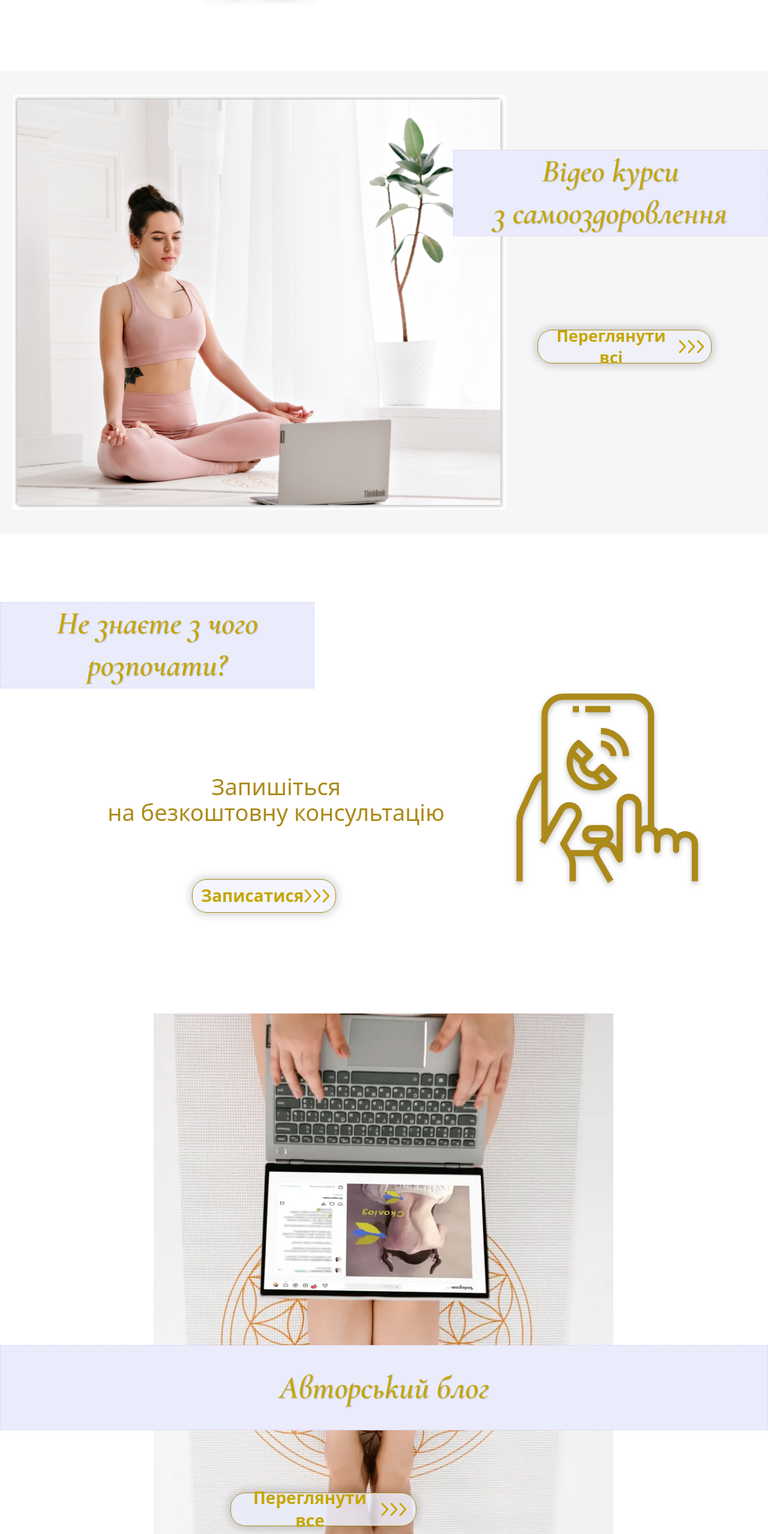
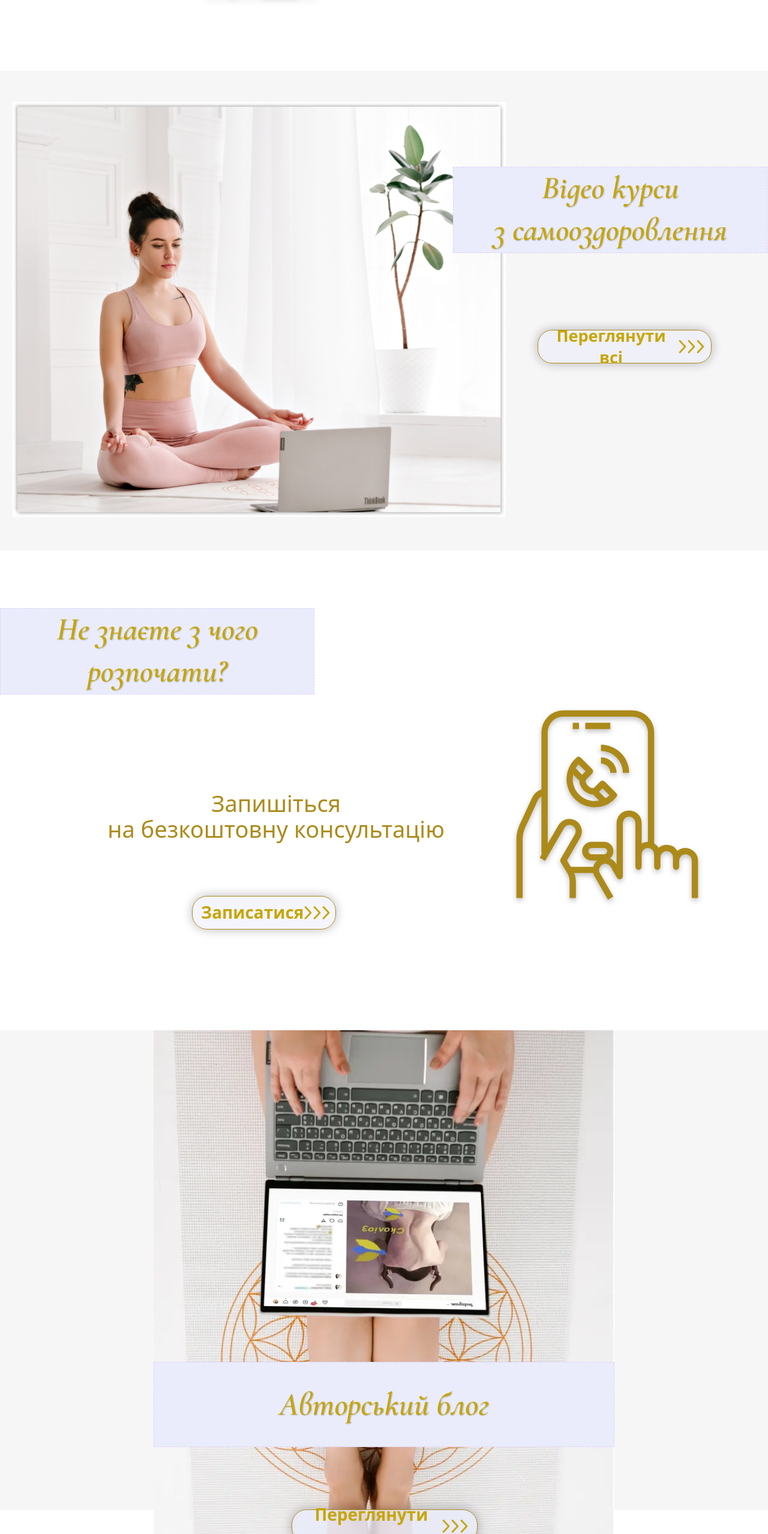
Before and after one commit to Kryassan/my-clever-body, a website built with Parcel: page src/index.html in a window 1280 px wide. Shown: the part 1482-4040 px from the top of the page at 60% size. Built offline with nearby package versions, Linux system fonts and the light colour scheme.

Commit message:
courses -blog 768 fixed

```diff
--- a/src/partials/blog.html
+++ b/src/partials/blog.html
@@ -1,4 +1,5 @@
 <section class="blog">
+    <div class="blog__inner">
         <div class="container">
             <span class="blog__title--box">
                 <h2 class="blog__title">Авторський блог</h2>
@@ -12,4 +13,5 @@
                 </div>
             </a>
         </div>
+    </div>
 </section>
--- a/src/partials/courses.html
+++ b/src/partials/courses.html
@@ -1,6 +1,7 @@
 <section class="courses">
+    <div class="courses__inner">
         <div class="container">
-        <div class="courses__picture"></div>
+            <div class="courses__picture">
                 <span class="courses__title--box">
                     <h2 class="courses__title">Відео курси <br> з самооздоровлення</h2>
                 </span>
@@ -13,4 +14,6 @@
                     </div>
                 </a>
             </div>
+        </div>
+    </div>
 </section>
--- a/src/sass/partials/_blog.scss
+++ b/src/sass/partials/_blog.scss
@@ -1,11 +1,45 @@
 .blog {
+    background-color: $background;
+
+    @media screen and (min-width: 360px) {
+        height: 800px;
+    }
+
+    @media screen and (min-width: 393px) {
+        height: 873px;
+    }
+
+    @media screen and (min-width: 768px) {
+        height: 1024px;
+    }
+
+    @media screen and (min-width: 1280px) {
+        height: 800px;
+    }
+
+    @media screen and (min-width: 1366px) {
+        height: 768px;
+    }
+
+    @media screen and (min-width: 1536px) {
+        height: 864px;
+    }
+
+    @media screen and (min-width: 1920px) {
+        height: 1080px;
+    }
+}
+
+.blog__inner {
     position: relative;
+    margin: 0 auto;
     background-position: center;
     background-size: contain;
     background-repeat: no-repeat;
 
     @media screen and (min-width: 360px) {
-        min-height: 800px;
+        width: 360px;
+        height: 800px;
         background-image: url("../images/main/blog/blog360-1x.webp"), url("../images/main/blog/blog360-1x.jpg");
 
         @media screen and (min-device-pixel-ratio: 2),
@@ -16,7 +50,8 @@
     }
 
     @media screen and (min-width: 393px) {
-        min-height: 873px;
+        width: 393px;
+        height: 873px;
         background-image: url("../images/main/blog/blog393-1x.webp"), url("../images/main/blog/blog393-1x.jpg");
 
         @media screen and (min-device-pixel-ratio: 2),
@@ -27,7 +62,8 @@
     }
 
     @media screen and (min-width: 768px) {
-        min-height: 1024px;
+        width: 768px;
+        height: 1024px;
         background-image: url("../images/main/blog/blog768-1x.webp"), url("../images/main/blog/blog768-1x.jpg");
 
         @media screen and (min-device-pixel-ratio: 2),
--- a/src/sass/partials/_connection.scss
+++ b/src/sass/partials/_connection.scss
@@ -41,8 +41,8 @@
 
 .connection__title--box {
     position: absolute;
-    left: 0px;
-    top: 110px;
+    top: 12%;
+    left: 0;
     display: block;
     width: 250px;
     height: 90px;
@@ -50,7 +50,6 @@
     border: 0.5px dashed #DFCDFC;
 
     @media screen and (min-width: 393px) {
-        top: 114px;
         width: 282px;
         height: 94px;
     }
@@ -71,6 +70,7 @@
     }
 
     @media screen and (min-width: 1536px) {
+        top: 14%;
         width: 568px;
         height: 152px;
     }
@@ -221,8 +221,8 @@
 
     @media screen and (min-width: 1280px) {
         position: absolute;
+        top: 72%;
         left: 25%;
-        top: 72%;
     }
 
     @media screen and (min-width: 1536px) {
@@ -230,8 +230,8 @@
     }
 
     @media screen and (min-width: 1920px) {
+        top: 68%;
         left: 27%;
-        top: 68%;
         width: 288px;
         height: 66px;
         padding-left: 20px;
--- a/src/sass/partials/_courses.scss
+++ b/src/sass/partials/_courses.scss
@@ -1,15 +1,46 @@
 .courses {
+    background-color: $background;
+
+    @media screen and (min-width: 360px) {
+        height: 800px;
+    }
+
+    @media screen and (min-width: 393px) {
+        height: 873px;
+    }
+
+    @media screen and (min-width: 768px) {
+        height: 1024px;
+    }
+
+    @media screen and (min-width: 1280px) {
+        height: 800px;
+    }
+
+    @media screen and (min-width: 1366px) {
+        height: 768px;
+    }
+
+    @media screen and (min-width: 1536px) {
+        height: 864px;
+    }
+
+    @media screen and (min-width: 1920px) {
+        height: 1080px;
+    }
+}
+
+.courses__inner {
     position: relative;
     margin: 0 auto;
-    background-color: $background;
+    background-position: center;
+    background-size: contain;
+    background-repeat: no-repeat;
 
-    @media screen and (min-width: 360px) and (max-width: 392px) {
-        // width: 360px;
-        min-height: 800px;
+    @media screen and (min-width: 360px) {
+        width: 360px;
+        height: 800px;
         background-image: url("../images/main/courses/courses360-1x.jpg");
-        background-position: center;
-        background-size: contain;
-        background-repeat: no-repeat;
 
         @media screen and (min-device-pixel-ratio: 2),
             screen and (min-resolution: 192dpi),
@@ -18,13 +49,10 @@
         }
     }
 
-    @media screen and (min-width: 393px) and (max-width: 767px) {
-        // width: 393px;
-        min-height: 873px;
+    @media screen and (min-width: 393px) {
+        width: 393px;
+        height: 873px;
         background-image: url("../images/main/courses/courses393-1x.jpg");
-        background-position: center;
-        background-size: contain;
-        background-repeat: no-repeat;
 
         @media screen and (min-device-pixel-ratio: 2),
             screen and (min-resolution: 192dpi),
@@ -34,34 +62,43 @@
     }
 
     @media screen and (min-width: 768px) {
-        // width: 768px;
+        width: 768px;
+        height: 1024px;
         padding-top: 40px;
         padding-bottom: 40px;
         background-image: none;
     }
 
     @media screen and (min-width: 1280px) {
-        // width: 1280px;
+        width: 1280px;
+        height: 800px;
+        padding-top: 52px;
+        padding-bottom: 52px;
     }
 
     @media screen and (min-width: 1366px) {
-        // width: 1366px;
+        width: 1366px;
+        height: 768px;
+        padding-top: 42px;
+        padding-bottom: 42px;
     }
 
     @media screen and (min-width: 1536px) {
-        // width: 1536px;
+        width: 1536px;
+        height: 864px;
+        padding-top: 57px;
+        padding-bottom: 57px;
     }
 
     @media screen and (min-width: 1920px) {
-        // width: 1920px;
+        width: 1920px;
+        height: 1080px;
+        padding-top: 68px;
+        padding-bottom: 68px;
     }
 }
 
 .courses__picture {
-    @media screen and (max-width: 767px) {
-        display: none;
-    }
-
     @media screen and (min-width: 768px) {
         display: block;
         width: 640px;
@@ -129,8 +166,8 @@
 
 .courses__title--box {
     position: absolute;
-    left: 110px;
-    top: 124px;
+    top: 14%;
+    left: 31%;
     display: block;
     width: 250px;
     height: 90px;
@@ -138,26 +175,25 @@
     border: 0.5px dashed #DFCDFC;
 
     @media screen and (min-width: 393px) {
-        top: 132px;
-        width: 282px;
+        width: 272px;
         height: 94px;
     }
 
     @media screen and (min-width: 768px) {
-        top: 132px;
+        top: 14%;
         left: 38%;
         width: 478px;
         height: 142px;
     }
 
     @media screen and (min-width: 1280px) {
+        top: 20%;
         left: 59%;
         width: 524px;
         height: 144px
     }
 
     @media screen and (min-width: 1366px) {
-        top: 142px;
         left: 64%;
         width: 492px;
         height: 146px
```
Also changed, not shown: src/sass/main.css, 1 other file. Lines whose indentation alone changed are shown as unchanged.
